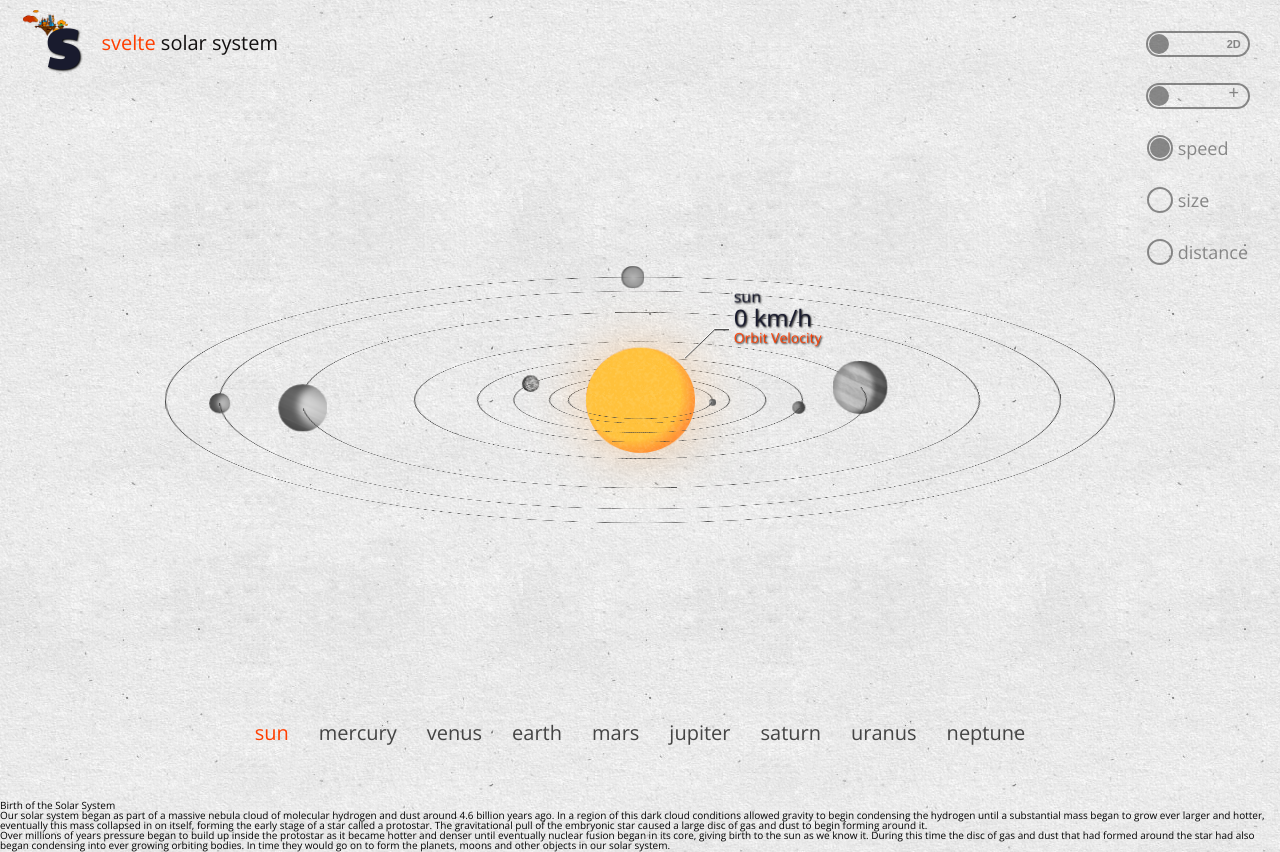
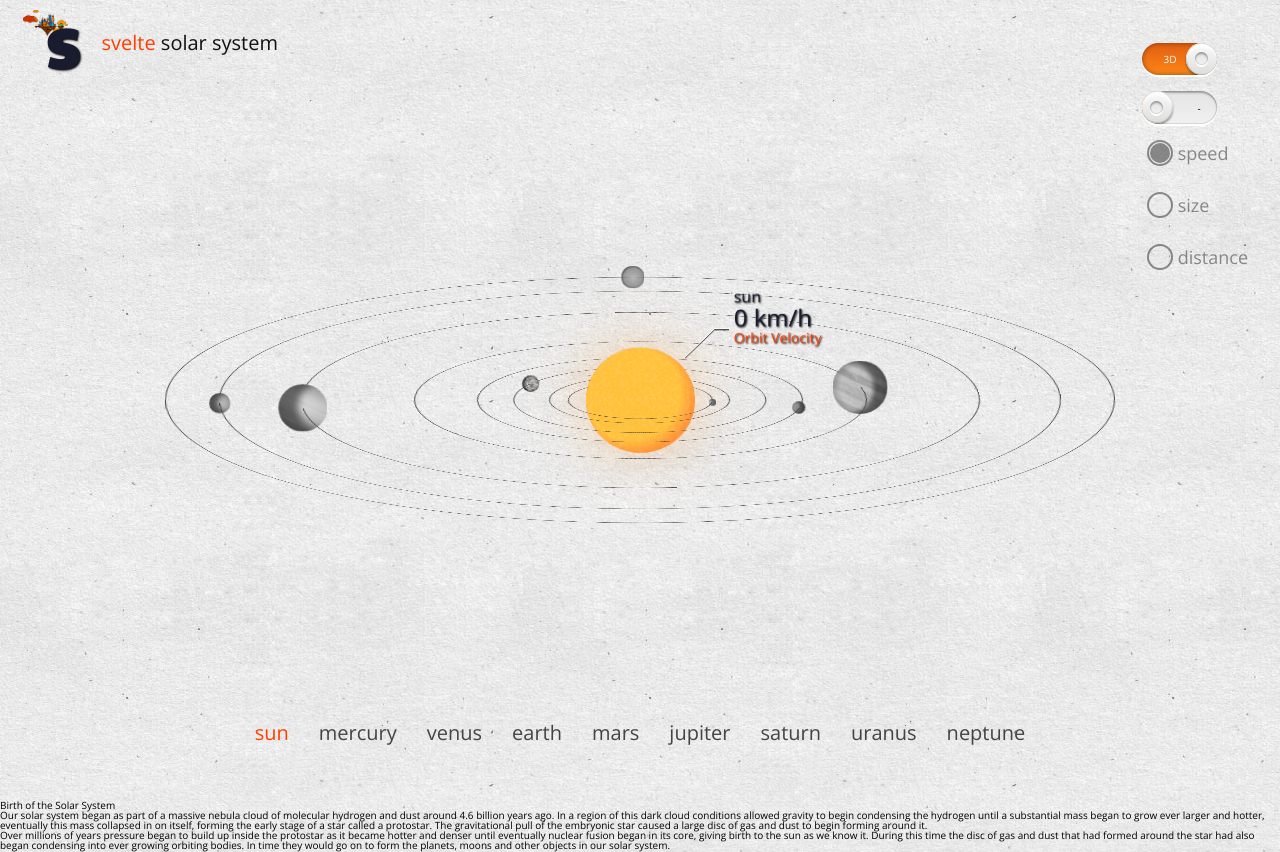
Before and after one commit to MassivDash/svelte-solar-system, a Svelte app: page / in a window 1280 px wide. Built offline with nearby package versions, Linux system fonts and the light colour scheme.

Commit message:
layout changes

```diff
--- a/src/components/UI/checkbox.svelte
+++ b/src/components/UI/checkbox.svelte
@@ -1,19 +1,32 @@
 
+<script lang="ts">
+    export let handleCheckbox: (value) => void;
+    export let boolean: boolean;
+    export let textOne: string;
+    export let textTwo: string;
+</script>
 
-
-         <input type="checkbox" id="off" />
-         <label for="off">
+        <div class="wrap">
+         <input type="checkbox" bind:checked={boolean}  id={textOne} on:change={handleCheckbox} />
+         <label for={textOne}>
             <span class="handler"><span class="handler-inner"></span></span>
-            <span class="title">3D</span>
-            <span>2D</span>
+            <span class="title">{textOne}</span>
+            <span>{textTwo}</span>
             <span class="bg-on"></span>
          </label>
+        </div>
 
          <style>
+
+.wrap {
+   position: relative;
+   width: 100%;
+   margin: 15px 0;
+}
+
 label {
    display: inline-block;
 }
-
 input[type="checkbox"] {
    display: none;
 }
@@ -21,7 +34,7 @@ input[type="checkbox"] {
 input[type="checkbox"] + label {
    position: relative;
    display: inline-block;
-   width: 45.45454545%;
+   width: 75px;
    padding: 0.7rem 1rem;
    text-align: right;
    border-radius: 22%/50%;
@@ -38,50 +51,12 @@ input[type="checkbox"] + label {
    z-index: 1;
 }
 
-label[for="off"] {
+label[for="3D"] {
    margin-right: 7.272727273%;
 }
 
-
-.bg-on {
-   position: absolute;
-   top: 0;
-   left: -82%;
-   display: inline-block;
-   width: 100%;
-   height: 100%;
-   box-shadow: inset 0 0 4px 1px rgba(0,0,0,.3);
-   border-radius: 18px;
-   background: #e15e0f;
-   background: -webkit-linear-gradient(top, #e15e0f 1%,#fc8516 100%);
-   background: -moz-linear-gradient(top, #e15e0f 1%, #fc8516 100%);
-   background: -o-linear-gradient(top, #e15e0f 1%,#fc8516 100%);
-   background: -ms-linear-gradient(top, #e15e0f 1%,#fc8516 100%);
-   background: linear-gradient(to bottom, #e15e0f 1%,#fc8516 100%);
-   transition: all .4s ease-out;
-   opacity: .99;
-   z-index: 1;
-}
-
-input[type="checkbox"]:checked + label > .handler {
-   left: 59%;
-}
-
-input[type="checkbox"]:checked + label > .title {
-   opacity: 1;
-}
-
-input[type="checkbox"]:checked + label > .bg-on {
-   left: 0;
-}
-
-.title {
-   position: relative;
-   left: -20%;
-   color: white;
-   opacity: 0;
-   transition: all .6s;
-   z-index: 2;
+label[for="+"] {
+   margin-right: 7.272727273%;
 }
 
 .handler {
@@ -123,4 +98,45 @@ input[type="checkbox"]:checked + label > .bg-on {
    z-index: 4;
 }
 
+.title {
+   position: relative;
+   left: -20%;
+   color: white;
+   opacity: 0;
+   transition: all .6s;
+   z-index: 2;
+}
+
+.bg-on {
+   position: absolute;
+   top: 0;
+   left: -82%;
+   display: inline-block;
+   width: 100%;
+   height: 100%;
+   box-shadow: inset 0 0 4px 1px rgba(0,0,0,.3);
+   border-radius: 18px;
+   background: #e15e0f;
+   background: -webkit-linear-gradient(top, #e15e0f 1%,#fc8516 100%);
+   background: -moz-linear-gradient(top, #e15e0f 1%, #fc8516 100%);
+   background: -o-linear-gradient(top, #e15e0f 1%,#fc8516 100%);
+   background: -ms-linear-gradient(top, #e15e0f 1%,#fc8516 100%);
+   background: linear-gradient(to bottom, #e15e0f 1%,#fc8516 100%);
+   transition: all .4s ease-out;
+   opacity: .99;
+   z-index: 1;
+}
+
+input[type="checkbox"]:checked + label > .handler {
+   left: 59%;
+}
+
+input[type="checkbox"]:checked + label > .title {
+   opacity: 1;
+}
+
+input[type="checkbox"]:checked + label > .bg-on {
+   left: 0;
+}
+
          </style>
--- a/src/components/controls.svelte
+++ b/src/components/controls.svelte
@@ -75,35 +75,6 @@
   z-index: 99;
 }
 
-#controls input[type="checkbox"]:before {
-  content: "";
-  display: block;
-  position: absolute;
-  width: 100px;
-  height: 22px;
-  border: 2px solid var(--text);
-  border-radius: 16px;
-}
-
-#controls input[type="checkbox"]:after {
-  content: "";
-  display: block;
-  top: 3px;
-  position: absolute;
-  width: 20px;
-  height: 20px;
-  border-radius: 10px;
-  background: var(--text);
-  z-index: 99;
-}
-
-#controls label.set-view:before {
-  font: bold small-caps 11px/20px sans-serif;
-}
-
-#controls label.set-zoom:before {
-  font: normal small-caps 18px/14px sans-serif;
-}
 
 #controls {
   padding-right: 32px;
@@ -118,15 +89,13 @@ export let handleZoom;
 export let zoom;
 export let scale;
 export let handleScale;
+
+import Checkbox from './UI/checkbox.svelte';
 </script>
 
 <div id="controls">
-  <label class="set-view">
-    <input type="checkbox" bind:checked="{threeD}" on:change="{handle3D}" />
-  </label>
-  <label class="set-zoom">
-    <input type="checkbox" bind:checked="{zoom}" on:change="{handleZoom}" />
-  </label>
+    <Checkbox handleCheckbox={handle3D} boolean={threeD} textOne="3D" textTwo="2D" />
+    <Checkbox handleCheckbox={handleZoom} boolean={zoom} textOne="+" textTwo="-" />
   <label>
     <input
       type="radio"
```
